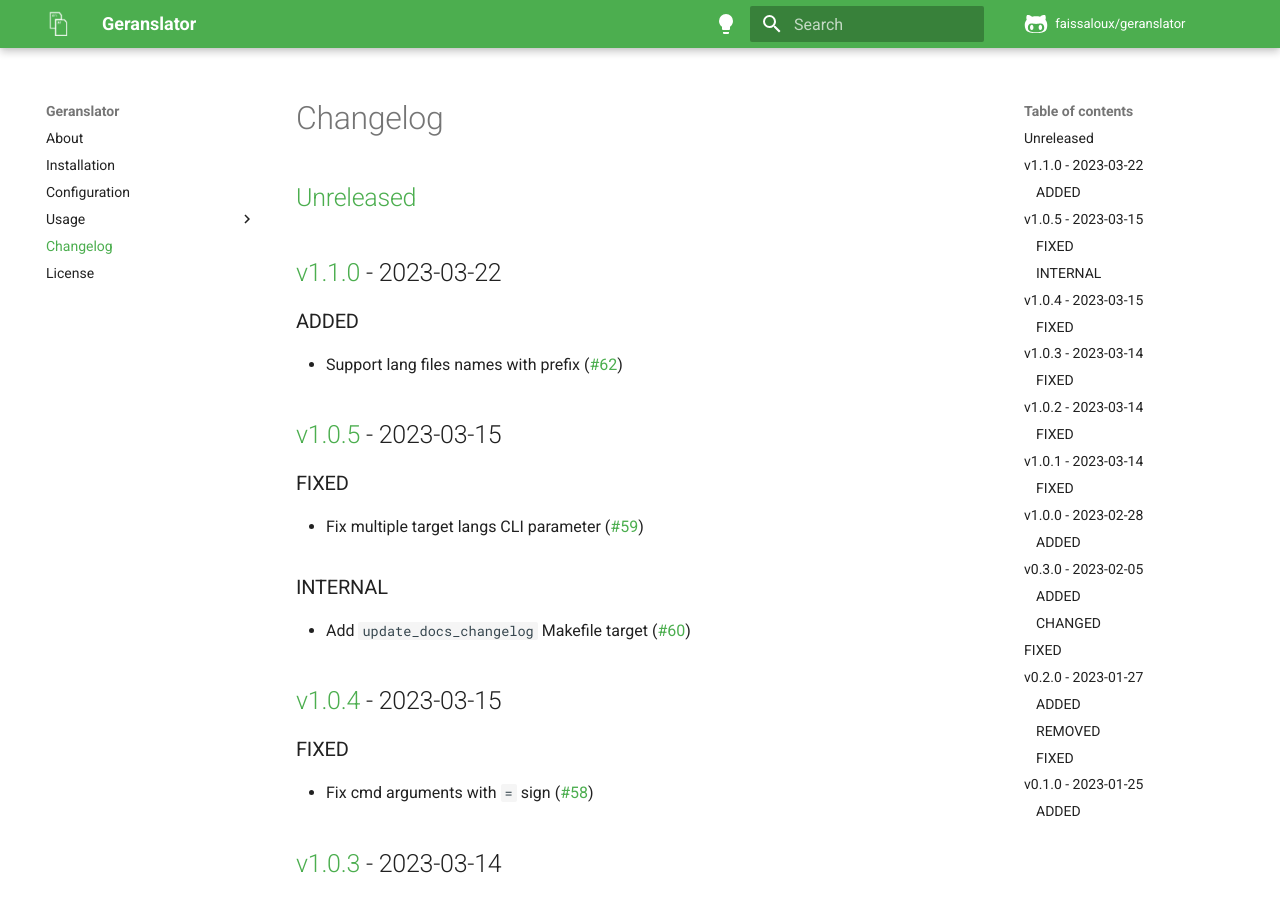
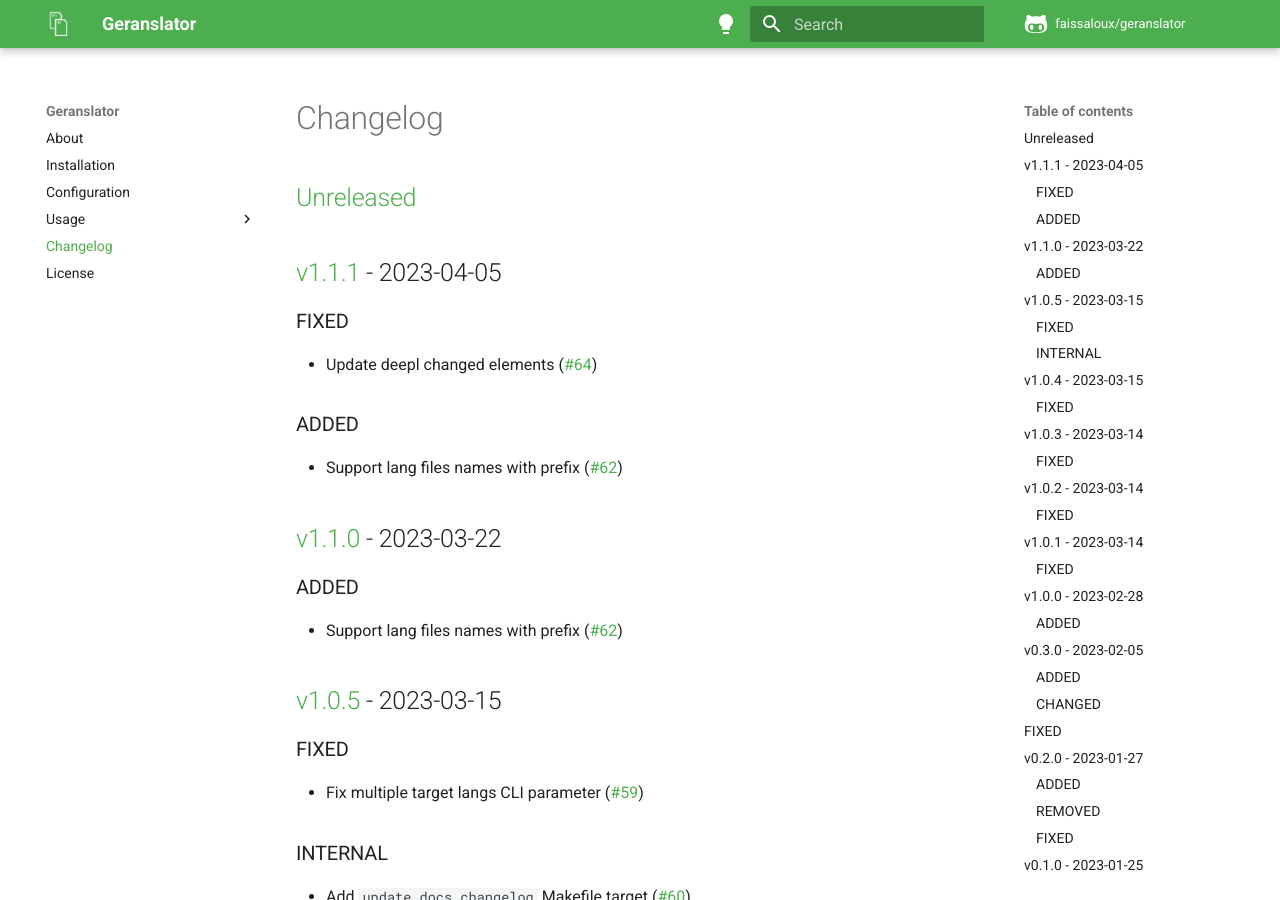
Before and after one commit to faissaloux/geranslator, an MkDocs documentation site: the page built from docs/changelog.md, in a window 1280 px wide and 900 px high. Built offline with MkDocs 1.6.1 and Material for MkDocs 9.7.7, drawn with Linux system fonts in a browser that asks for light colours; comment, search, counter and statistics services are not loaded.

Commit message:
release: v1.1.1

```diff
--- a/docs/changelog.md
+++ b/docs/changelog.md
@@ -1,4 +1,11 @@
-## [Unreleased](https://github.com/faissaloux/geranslator/compare/v1.1.0...main)
+## [Unreleased](https://github.com/faissaloux/geranslator/compare/v1.1.1...main)
+
+## [v1.1.1](https://github.com/faissaloux/termspark/compare/v1.1.0...v1.1.1) - 2023-04-05
+### FIXED
+- Update deepl changed elements ([#64](https://github.com/faissaloux/geranslator/pull/64))
+
+### ADDED
+- Support lang files names with prefix ([#62](https://github.com/faissaloux/geranslator/pull/62))
 
 ## [v1.1.0](https://github.com/faissaloux/termspark/compare/v1.0.5...v1.1.0) - 2023-03-22
 ### ADDED
--- a/setup.cfg
+++ b/setup.cfg
@@ -1,6 +1,6 @@
 [metadata]
 name = geranslator
-version = 1.1.0
+version = 1.1.1
 description = Translate your translation files
 long_description = file: README.md
 long_description_content_type = text/markdown
```
Also changed, not shown: CHANGELOG.md (+8 -1 lines).
